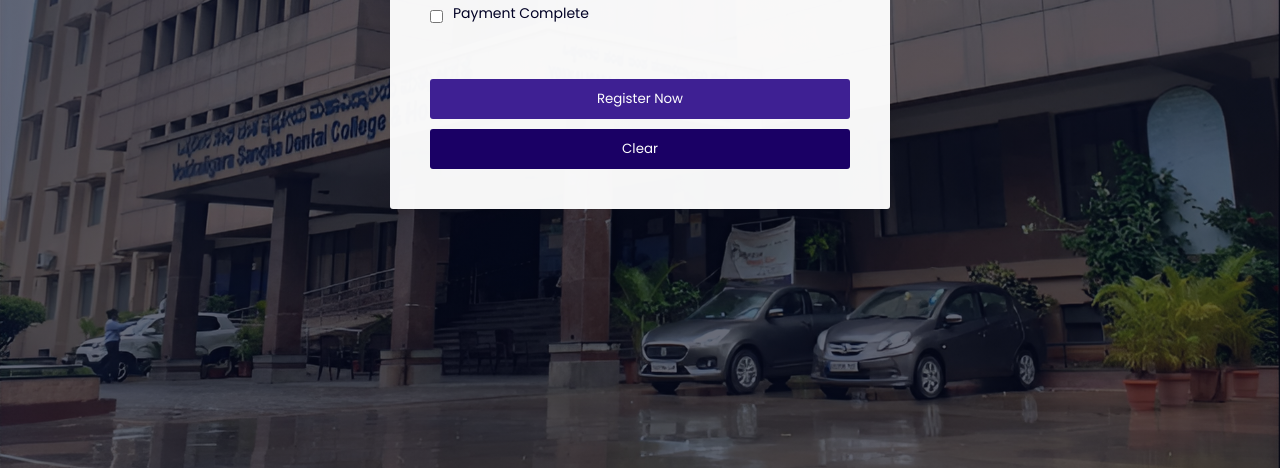
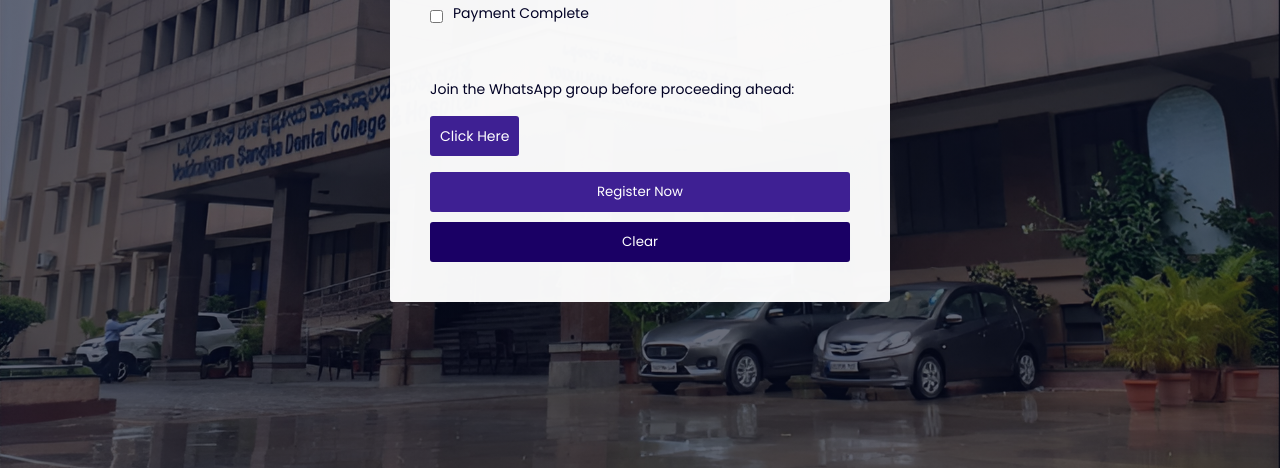
Before and after one commit to DEEPTHIIIIII/VSDC-DENTIST-CONVENTION-2024, a browser extension: page views/facultyreg2.html in a window 1280 px wide. Shown: the part 432-900 px from the top of the page. Drawn offline with nearby package versions, Linux system fonts and the light colour scheme; files whose address does not match are found by name.

Commit message:
Update facultyreg2.html

```diff
--- a/views/facultyreg2.html
+++ b/views/facultyreg2.html
@@ -64,7 +64,13 @@
 						<input type="text" name="upiTransactionId" class="input" id="upiTransactionId" placeholder="Eg: TXN1234567890" required>
 					</div>
 				</div>
-
+				<div class="input_wrap" id="group">
+					<label for="whatsappGroup">Join the WhatsApp group before proceeding ahead:</label>
+					<div class="input_item">
+						<br/>
+						<a href="https://chat.whatsapp.com/I79kRT6LLdu7WjeKjON8TU" target="_blank" class="button" style="text-decoration: none;">Click Here</a>
+					</div>
+				</div>
 				  <button type="submit" class="button" > Register Now </button>
 				  <button type="reset" class="clear_ad" > Clear </button>
 
```
